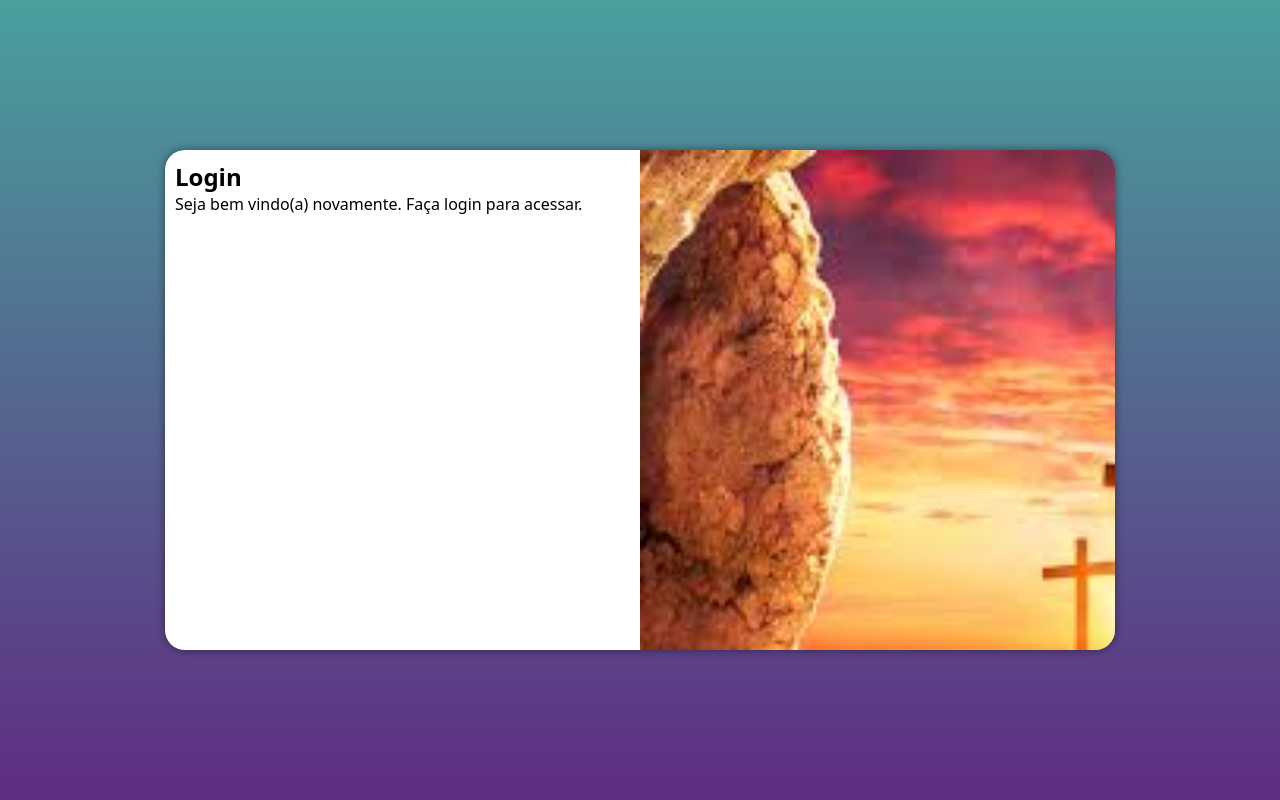
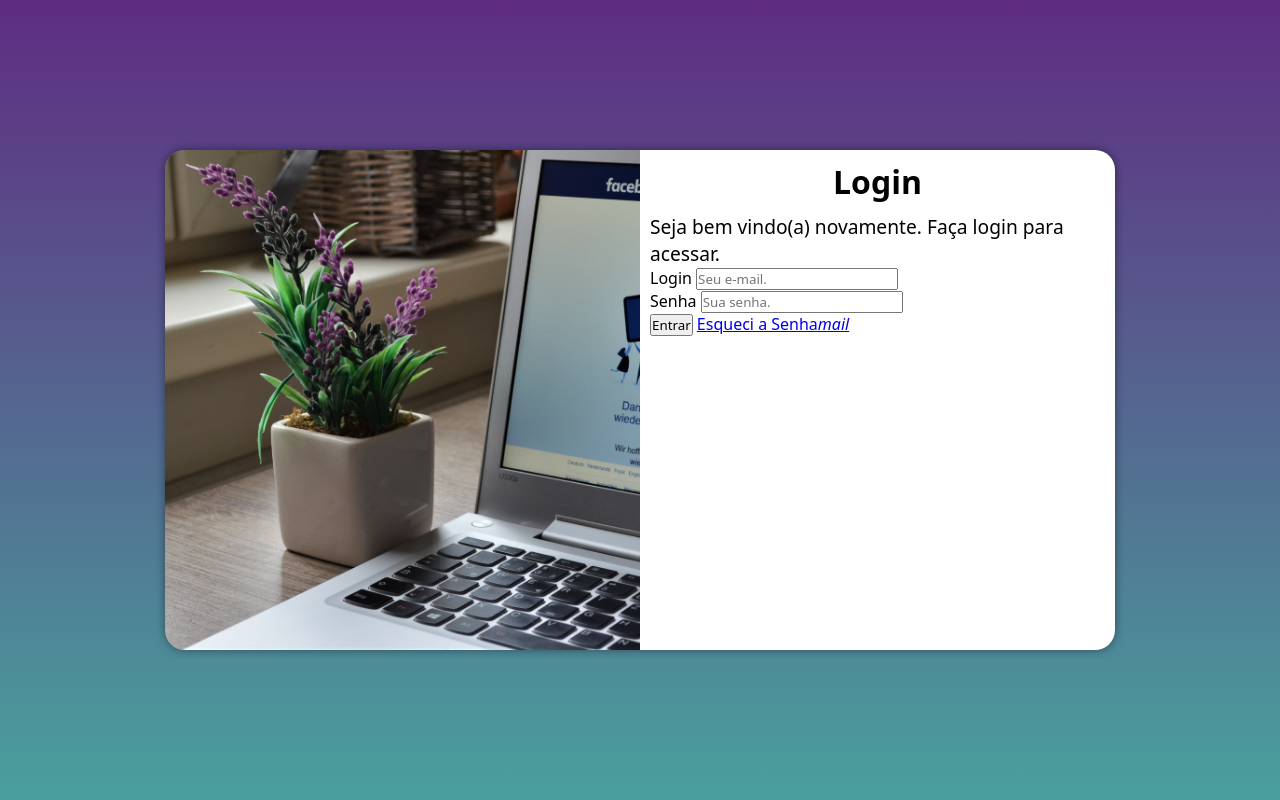
Before and after one commit to vmaxbh/Cursos_DankiCode, a PHP site: page / in a window 1280 px wide. Run offline with PHP 8.4, Linux system fonts and the light colour scheme.

Commit message:
atuyalizei foirmulario

```diff
--- a/Front End_HTML CSS/Modulo8b-media_query/index.html
+++ b/Front End_HTML CSS/Modulo8b-media_query/index.html
@@ -17,7 +17,19 @@
             <div id="formulario">
                 <h1>Login</h1>
                 <p>Seja bem vindo(a) novamente. Faça login para acessar.</p>
-
+                <form action="login.php" method="post">
+                    <div class="campo">
+                        <label for="ilogin">Login</label>
+                        <input type="email" name="login" id="ilogin" placeholder="Seu e-mail." autocomplete="email" required maxlength="30">
+                    </div>
+                    <div class="campo">
+                        <label for="isenha">Senha</label>
+                        <input type="password" name="senha" id="isenha" placeholder="Sua senha." autocomplete="current-password" required minlength="8" maxlength="20">
+                    </div>
+                    <input type="submit" value="Entrar">
+                    <a href="esqueci.html">Esqueci a Senha<i class="material-icons">mail</i>
+                    </a>
+                </form>
             </div>
 
         </section>
--- a/Front End_HTML CSS/Modulo8b-media_query/media-query.css
+++ b/Front End_HTML CSS/Modulo8b-media_query/media-query.css
@@ -10,7 +10,7 @@ Desktop: 992px até 1200px
 Grandes telas : Acima de 1200 px
 */
 
-@media screen and (min-width: 768px) and (max-width:992px) {
+@media screen and (min-width: 768px) and (max-width: 992px) {
     body{
         background-image: linear-gradient(to top, #49a09d, #5f2c82);
     }
@@ -18,7 +18,7 @@ Grandes telas : Acima de 1200 px
         width: 90vw;
     }
     section#login > div#imagem {
-        float: left;
+        float: right;
         width: 35%;
         height: 100%;
     }
@@ -26,17 +26,26 @@ Grandes telas : Acima de 1200 px
         float: right;
         width: 70%;
     }
+    div#formulario > h1 {
+        font-size: 2.0em;
+
+    }
+    div#formulario > p {
+        font-size: 1.2em;
+
+    }
 }
 
 @media screen and (min-width: 992px) {
     body{
-        background-image: linear-gradient(to top, #5f2c82, #49a09d );
+        background-image: linear-gradient(to top, #49a09d, #5f2c82);
     }
+
     section#login {
         width: 950px;
     }
     section#login > div#imagem {
-        float: right;
+        float: left;
         width: 50%;
         height: 100%;
     }
@@ -44,4 +53,12 @@ Grandes telas : Acima de 1200 px
         float: right;
         width: 50%;
     }
+    div#formulario > h1 {
+        font-size: 2.0em;
+
+    }
+    div#formulario > p {
+        font-size: 1.2em;
+
+    }
 }
--- a/Front End_HTML CSS/Modulo8b-media_query/style.css
+++ b/Front End_HTML CSS/Modulo8b-media_query/style.css
@@ -42,7 +42,7 @@ section#login{
 
 section#login > div#imagem {
     display: block;
-    background: #5f2c82 url('imagens/cristo.jpg') ;
+    background: #5f2c82 url('imagens/fundo.jpg') ;
     background-size: cover;
     height: 200px;
 
@@ -52,3 +52,13 @@ section#login > div#formulario {
     padding: 10px;
     display: block;
 }
+
+div#formulario > h1 {
+    text-align: center;
+    margin-bottom: 10px;
+
+}
+div#formulario > p {
+    font-size: 0.8em;
+
+}
```
Also changed, not shown: Front End_HTML CSS/Modulo8b-media_query/imagens/fundo.jpg (added).
